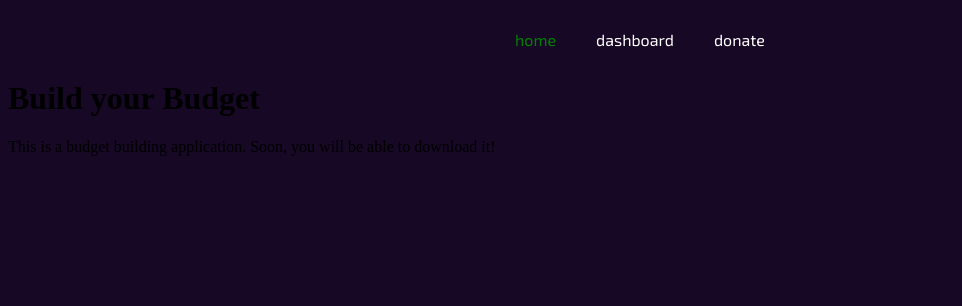
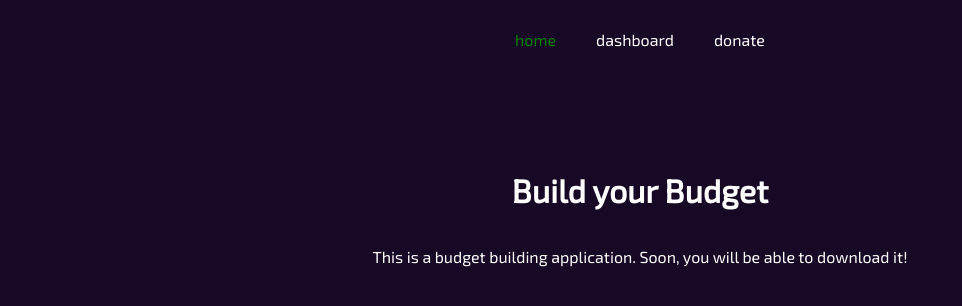
Before and after one commit to dansmith09/Build-Your-Budget, a React (Create React App) app in the folder client/: page / in a window 1280 px wide. Shown: the top 306 px of the page, without its empty margins (0-962 px from the left). Built offline with nearby package versions, Linux system fonts and the light colour scheme.

Commit message:
added styling to all page headers

```diff
--- a/client/src/components/pages/Dashboard.js
+++ b/client/src/components/pages/Dashboard.js
@@ -3,8 +3,11 @@ import React from 'react';
 export default function Dashboard() {
     return (
         <div>
-            <h1>This will be the dashboard page</h1>
-            <p>This will have lots of functionality!</p>
+            <div className='dash-header-container'>
+                <h1 className='dash-header'>This will be the dashboard page</h1>
+                <p>This will have lots of functionality!</p>
+            </div>
+
         </div>
     )
 }
--- a/client/src/components/pages/Donate.js
+++ b/client/src/components/pages/Donate.js
@@ -4,8 +4,11 @@ export default function Donate() {
 
     return (
         <div>
-            <h1>This will be the donation page</h1>
-            <p>Donate to unlock addition features.</p>
+            <div className='donate-header-container'>
+                <h1 className='donate-header'>This will be the donation page</h1>
+                <p>Donate to unlock addition features.</p>
+            </div>
+
         </div>
     )
 }
--- a/client/src/components/pages/Home.js
+++ b/client/src/components/pages/Home.js
@@ -3,8 +3,11 @@ import React from 'react';
 export default function Home(){
     return (
         <div>
-            <h1>Build your Budget</h1>
-            <p>This is a budget building application. Soon, you will be able to download it!</p>
+            <div className='home-header-container'>
+                <h1 className='home-header'>Build your Budget</h1>
+                <p>This is a budget building application. Soon, you will be able to download it!</p>
+            </div>
+
         </div>
     )
 }
--- a/client/src/index.css
+++ b/client/src/index.css
@@ -1,5 +1,9 @@
 @import url('https://fonts.googleapis.com/css2?family=Exo+2&display=swap');
 @import url('https://fonts.googleapis.com/css2?family=Exo+2:wght@300&display=swap');
+
+/* /////////////////////////////////////////////////////////////// */
+/* ////////////////////////// ROOT STYLING ////////////////////// */
+/* ///////////////////////////////////////////////////////////// */
 
 :root {
   --main-color: #170826;
@@ -12,7 +16,9 @@
 body {
   background-color: var(--main-color)
 }
-
+/* /////////////////////////////////////////////////////////////// */
+/* ////////////////////////// NAV STYLING /////////////////////// */
+/* ///////////////////////////////////////////////////////////// */
 .navbar {
   display: flex;
   flex-direction: row;
@@ -39,6 +45,49 @@ body {
   padding: 20px;
 }
 
+/* /////////////////////////////////////////////////////////////// */
+/* ////////////////////////// HOME STYLING ////////////////////// */
+/* ///////////////////////////////////////////////////////////// */
+
+.home-header-container {
+  display: flex;
+  flex-wrap: wrap;
+  flex-direction: column;
+  justify-content: center;
+  text-align: center;
+  margin-top: 100px;
+  color: var(--main-text);
+  font-family: 'Exo 2', sans-serif;
+}
+
+/* /////////////////////////////////////////////////////////////// */
+/* ////////////////////////// DASH STYLING ////////////////////// */
+/* ///////////////////////////////////////////////////////////// */
+.dash-header-container {
+  display: flex;
+  flex-wrap: wrap;
+  flex-direction: column;
+  justify-content: center;
+  text-align: center;
+  margin-top: 100px;
+  color: var(--main-text);
+  font-family: 'Exo 2', sans-serif;
+}
+
+/* /////////////////////////////////////////////////////////////// */
+/* ////////////////////////// DONATE STYLING //////////////////// */
+/* ///////////////////////////////////////////////////////////// */
+.donate-header-container {
+  display: flex;
+  flex-wrap: wrap;
+  flex-direction: column;
+  justify-content: center;
+  text-align: center;
+  margin-top: 100px;
+  color: var(--main-text);
+  font-family: 'Exo 2', sans-serif;
+}
+
 code {
   font-family: source-code-pro, Menlo, Monaco, Consolas, 'Courier New',
     monospace;
```
